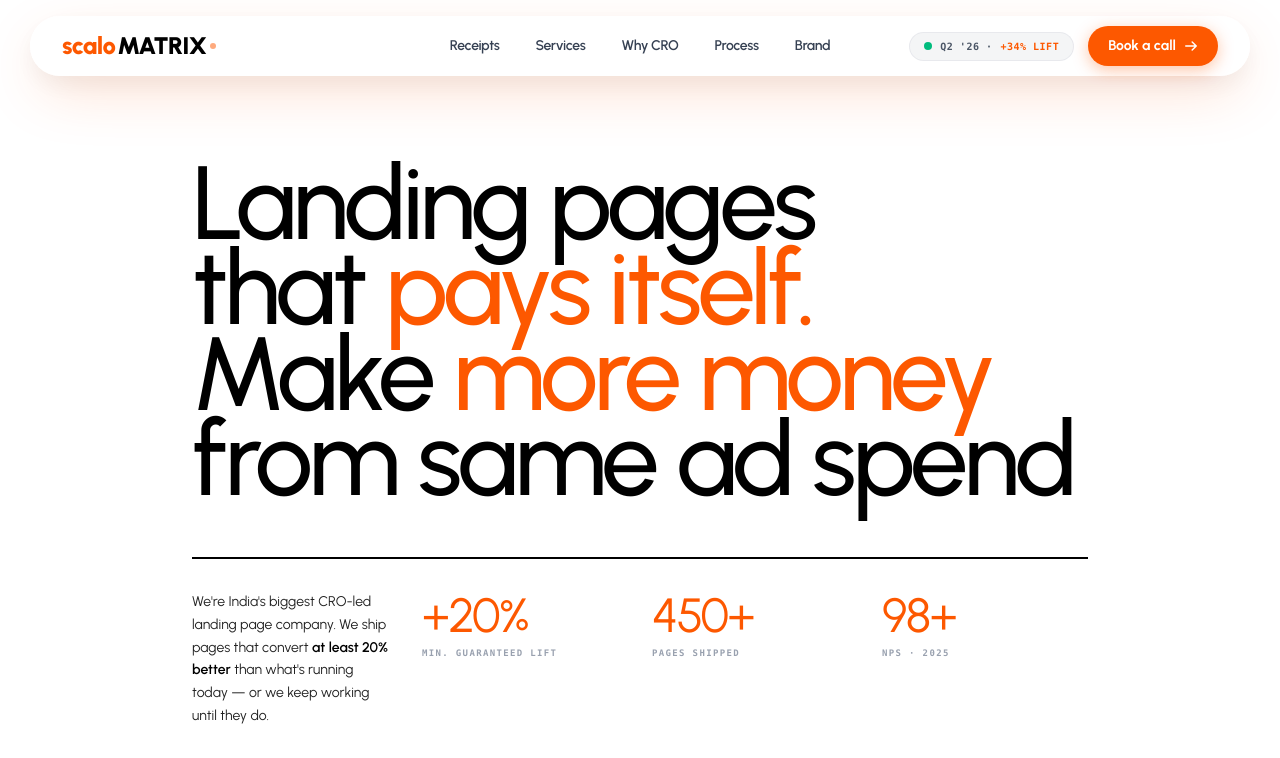
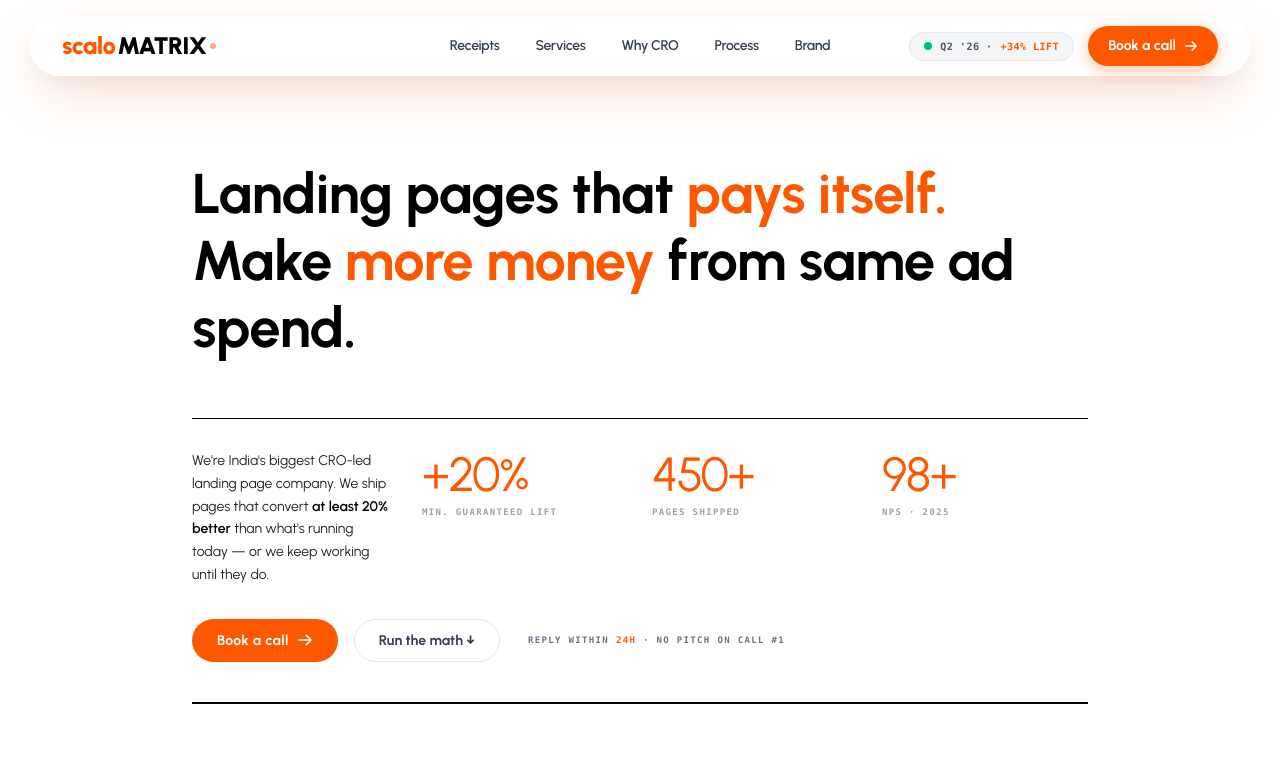
Before and after one commit to Vivekkrguptajio/scaloMatrix, a React (Vite) app in the folder commerce/: page / in a window 1280 px wide. Shown: the top 758 px of the page. Built offline with nearby package versions, Linux system fonts and the light colour scheme.

Commit message:
style: refine hero section headline to bold 2-line structure and 0.5px thin divider

```diff
--- a/commerce/src/components/Hero.jsx
+++ b/commerce/src/components/Hero.jsx
@@ -4,18 +4,16 @@ export default function Hero() {
       {/* Huge Main Headline */}
       <div className="w-full mb-14">
         <h1
-          className="text-[2.5rem] sm:text-[3.5rem] md:text-[4.5rem] lg:text-[5.5rem] xl:text-[6.5rem] font-medium leading-[0.82] tracking-[-0.04em] text-black"
+          className="text-[0.95rem] sm:text-[1.5rem] md:text-[2rem] lg:text-[2.75rem] xl:text-[3.5rem] font-bold leading-[1.2] tracking-[-0.01em] text-black"
           style={{ fontFamily: "'Urbanist', 'Outfit', ui-sans-serif, system-ui, sans-serif" }}
         >
-          Landing pages<br className="hidden md:block"/>
-          that <span className="text-[#FD5800]">pays itself.</span><br className="hidden md:block"/>
-          Make <span className="text-[#FD5800]">more money</span><br className="hidden md:block"/>
-          from same ad spend
+          <span>Landing pages that <span className="text-[#FD5800]">pays itself.</span></span><br />
+          <span>Make <span className="text-[#FD5800]">more money</span> from same ad spend.</span>
         </h1>
       </div>
 
       {/* Divider */}
-      <div className="w-full h-[2px] bg-black mb-8" />
+      <div className="w-full h-[0.5px] bg-black mb-8" />
 
       {/* Bottom Content Area */}
       <div className="flex flex-col">
```
